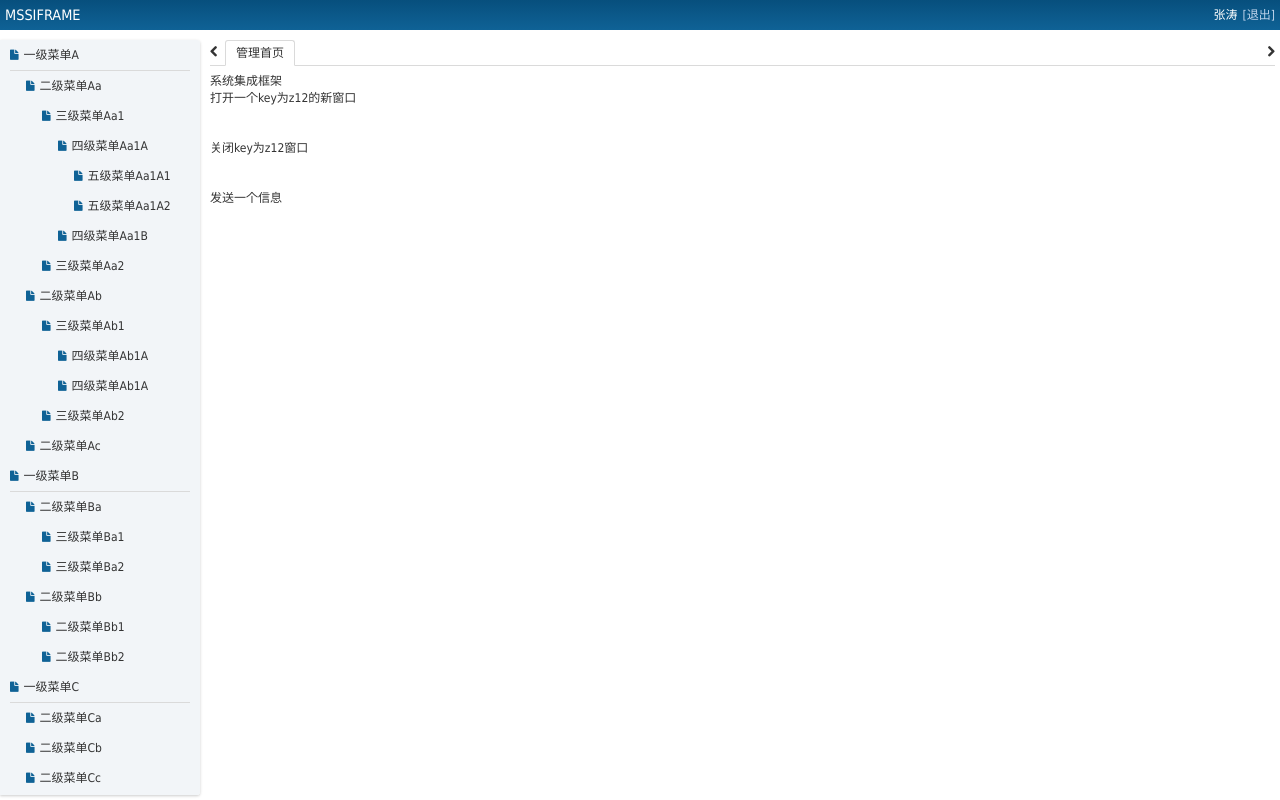
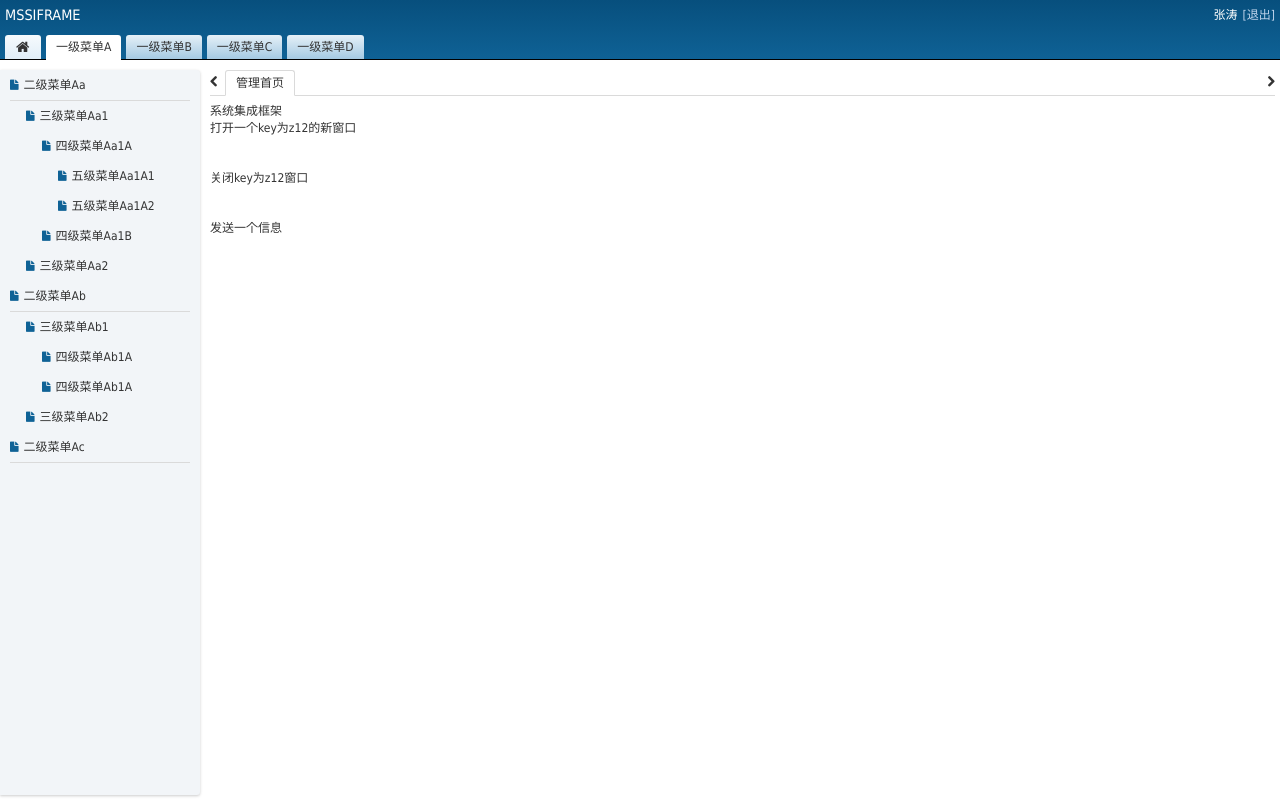
Before and after one commit to MosnWork/MSSIframe, a plain HTML site: page Index.html in a window 1280 px wide. Drawn offline with Linux system fonts and the light colour scheme.

Commit message:
修改下首页展示

```diff
--- a/Index.html
+++ b/Index.html
@@ -74,7 +74,7 @@
     <script type="text/javascript">
         MSS_Iframe.init({
             menuDate: menuData,
-            isTop: false,
+            isTop: true,
             icon: "icon-file"
         });
     </script>
```
Also changed, not shown: 1 other file.
